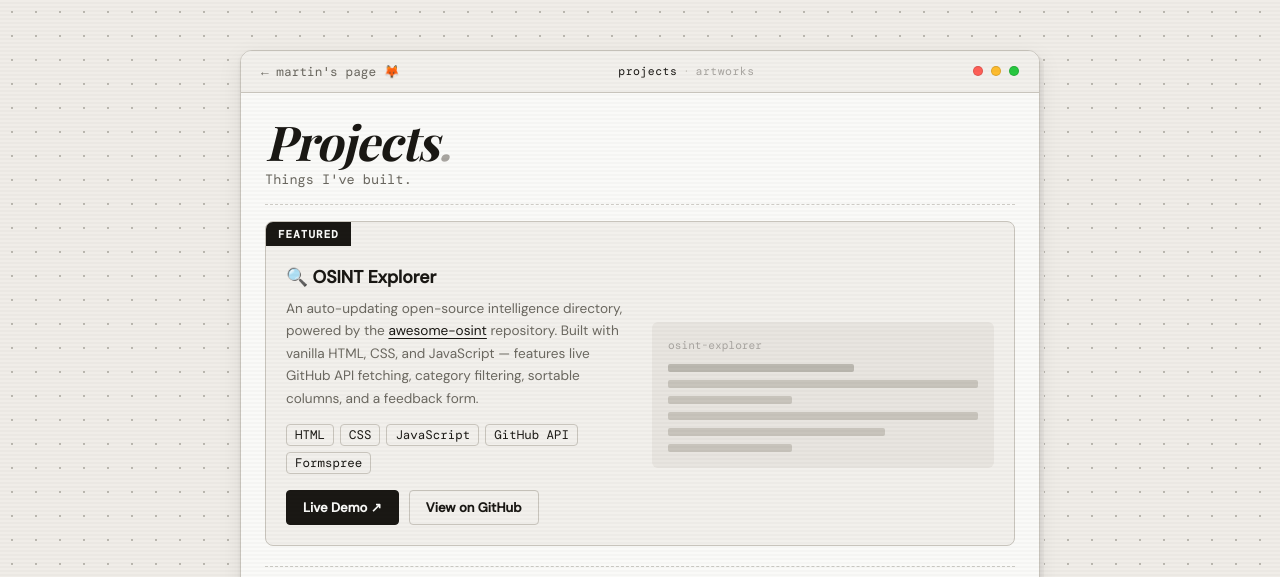
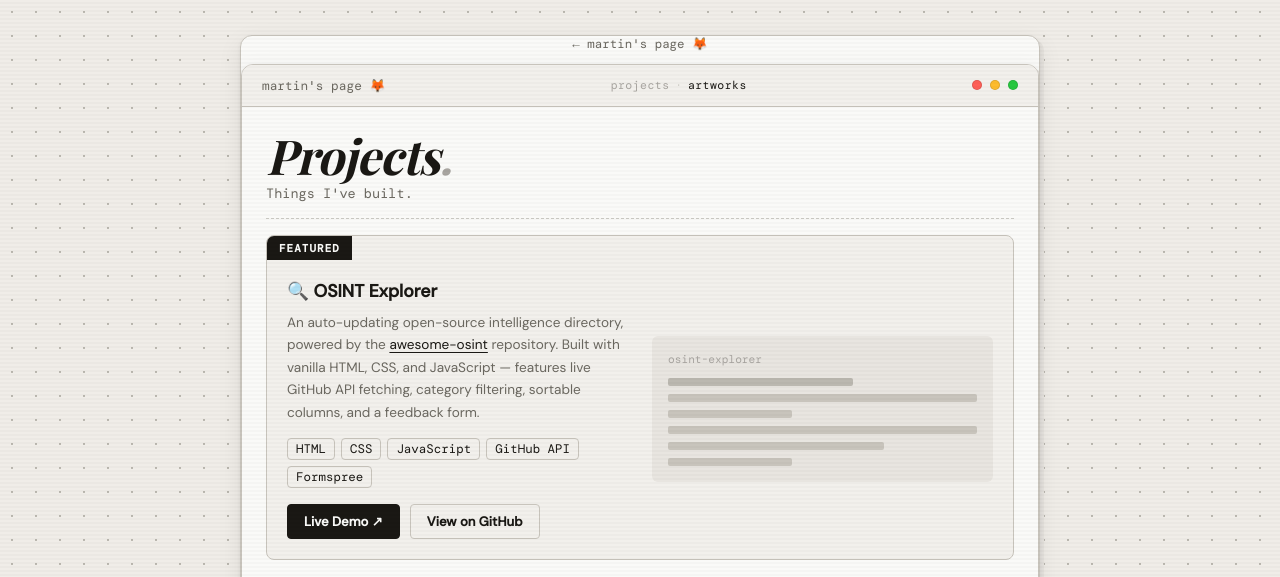
Before and after one commit to foxfoxesfox/foxfoxesfox.github.io, a plain HTML site: page projects.html in a window 1280 px wide. Shown: the top 577 px of the page. Drawn offline with nearby package versions, Linux system fonts and the light colour scheme; a web font is replaced by a local one.

Commit message:
changes to nav bar

```diff
--- a/projects.html
+++ b/projects.html
@@ -16,13 +16,18 @@
   <main class="card-wrapper">
     <div class="card">
 
-      <!-- Top bar -->
+<a href="index.html" class="back-link">← martin's page 🦊</a>
+
+<main class="card-wrapper">
+  <div class="card">
+
+    <!-- Topbar — no back link here anymore -->
     <div class="card-topbar">
-        <a href="index.html" class="topbar-title topbar-back">← martin's page <span class="fox">🦊</span></a>
+      <span class="topbar-title">martin's page <span class="fox">🦊</span></span>
       <div class="topbar-nav">
-          <a href="projects.html" class="topbar-link topbar-link-active">projects</a>
+        <a href="projects.html" class="topbar-link">projects</a>
         <span class="topbar-sep">·</span>
-          <a href="artworks.html" class="topbar-link">artworks</a>
+        <a href="artworks.html" class="topbar-link topbar-link-active">artworks</a>
       </div>
       <div class="topbar-dots">
         <span class="dot dot-red"></span>
--- a/style.css
+++ b/style.css
@@ -387,6 +387,18 @@ body {
   .art-grid-digital { grid-template-columns: 1fr; }
 }
 
+/* ── Back link (above card on sub-pages) ── */
+.back-link {
+  display: block;
+  text-align: center;
+  font-family: var(--font-mono);
+  font-size: 0.78rem;
+  color: var(--text-muted);
+  margin-bottom: 12px;
+  transition: color 0.2s;
+}
+.back-link:hover { color: var(--text); }
+
 @media (prefers-reduced-motion: reduce) {
   *, *::before, *::after { animation-duration: 0.01ms !important; transition-duration: 0.01ms !important; }
 }
```
Also changed, not shown: artworks.html (+7 -2 lines). Lines whose indentation alone changed are shown as unchanged.
